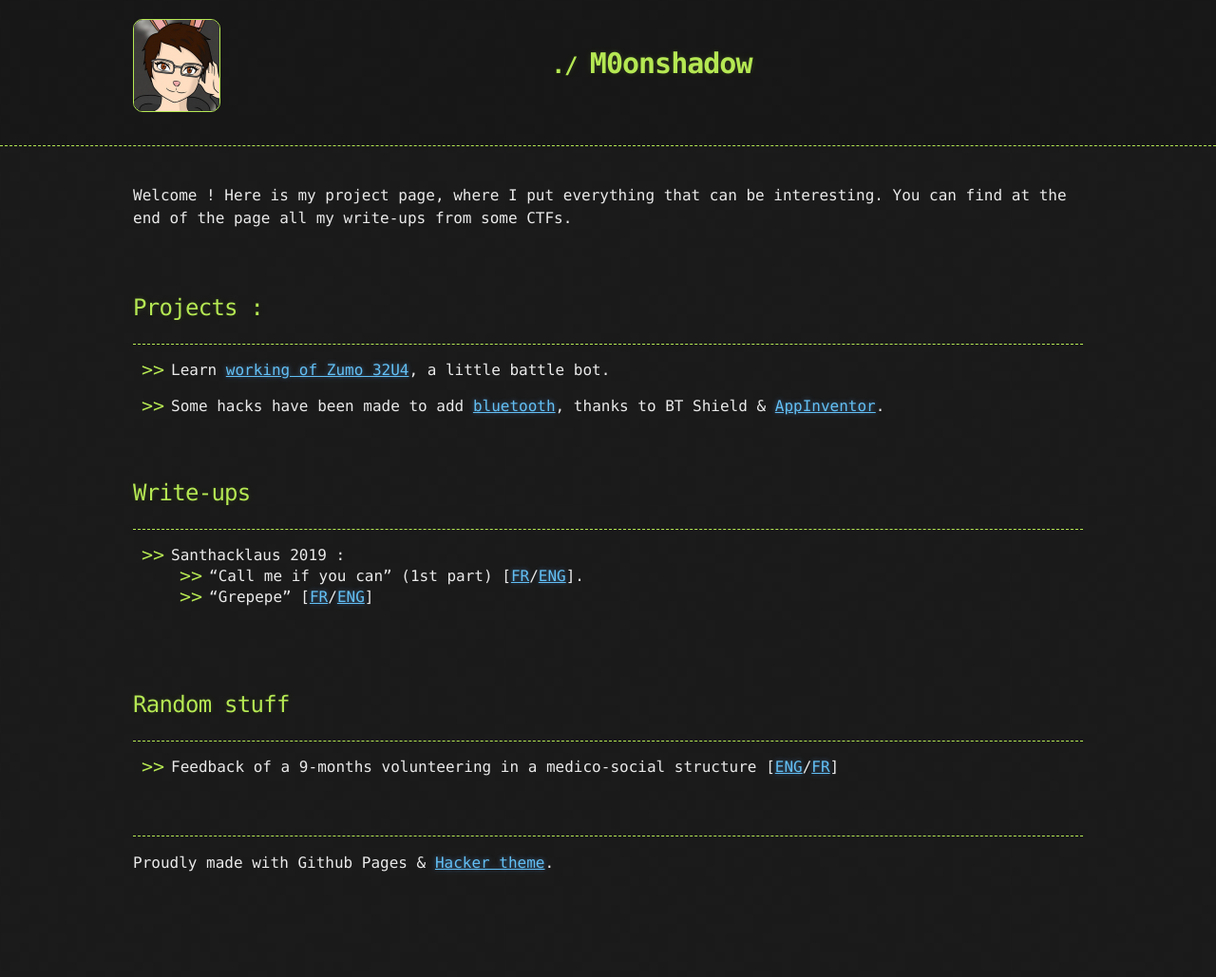
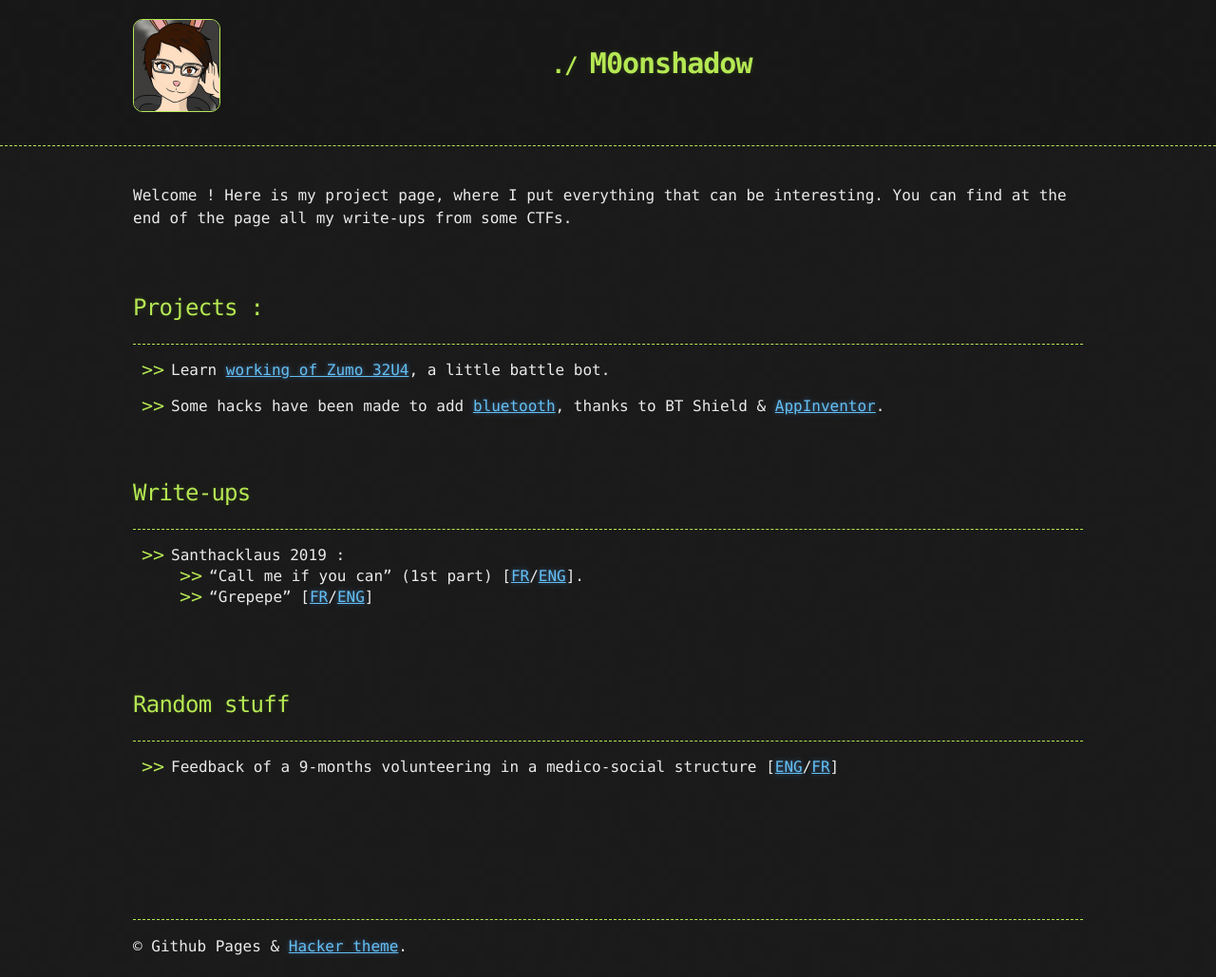
Before and after one commit to M0onshadow/M0onshadow.github.io, a Jekyll site: the page built from index.md, in a window 1280 px wide. Shown: the whole page at 95% size. Built offline with Jekyll 4.4.1, drawn with Linux system fonts in a browser that asks for light colours; the repository's description, which GitHub fills in, is left out; before the commit the page ends 941 px from its top, so only the background shows below that.

Commit message:
Update index.md

```diff
--- a/index.md
+++ b/index.md
@@ -29,5 +29,9 @@ Welcome ! Here is my project page, where I put everything that can be interestin
   - Feedback of a 9-months volunteering in a medico-social structure [<a href="randstuff/feedback">ENG</a>/<a href="randstuff/retexp">FR</a>]
 <br/><br/><br/>
 
+<br/>
+<br/>
+<br/>
+
 * * *
-Proudly made with Github Pages & [Hacker theme](https://pages-themes.github.io/hacker/).
+© Github Pages & [Hacker theme](https://pages-themes.github.io/hacker/).
```
